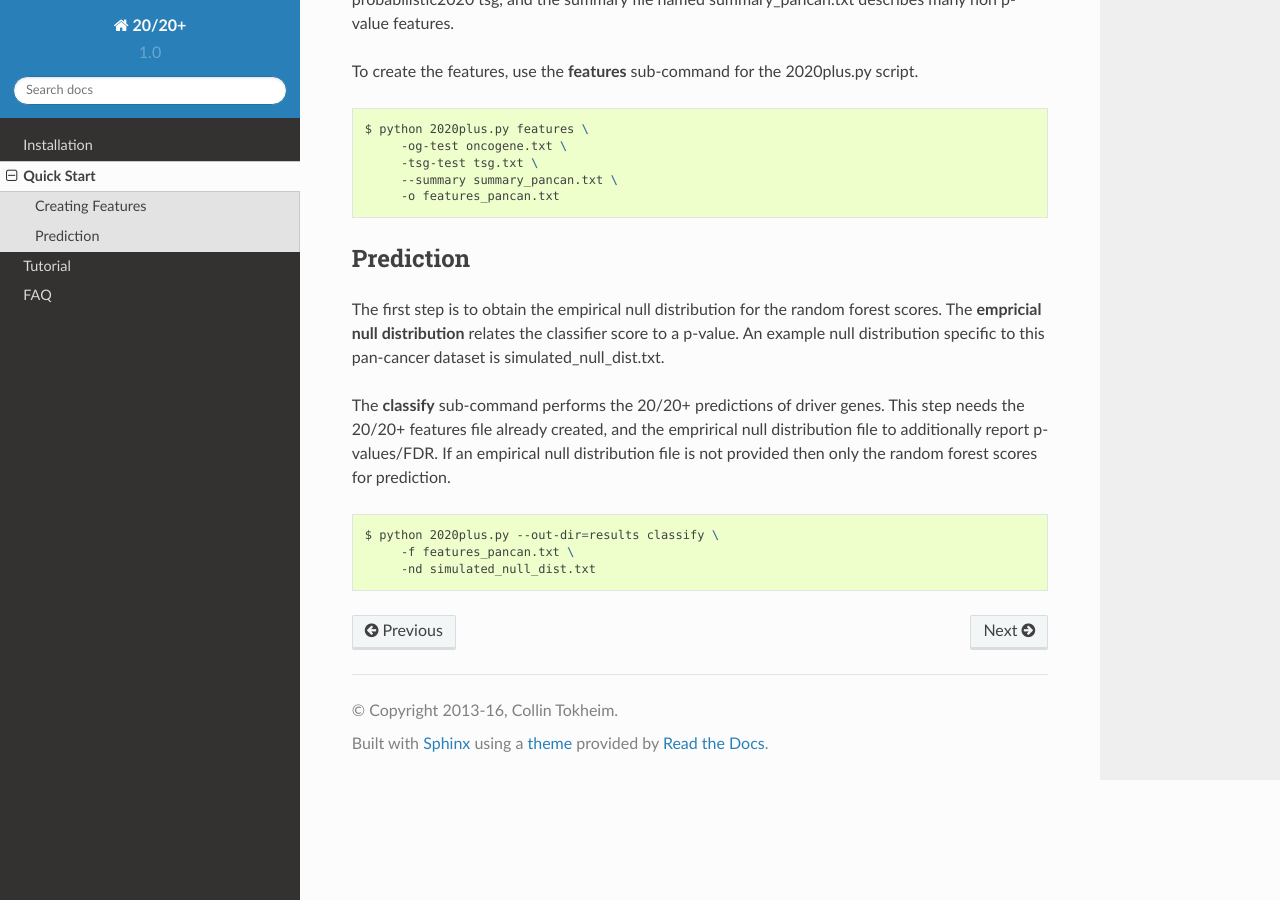
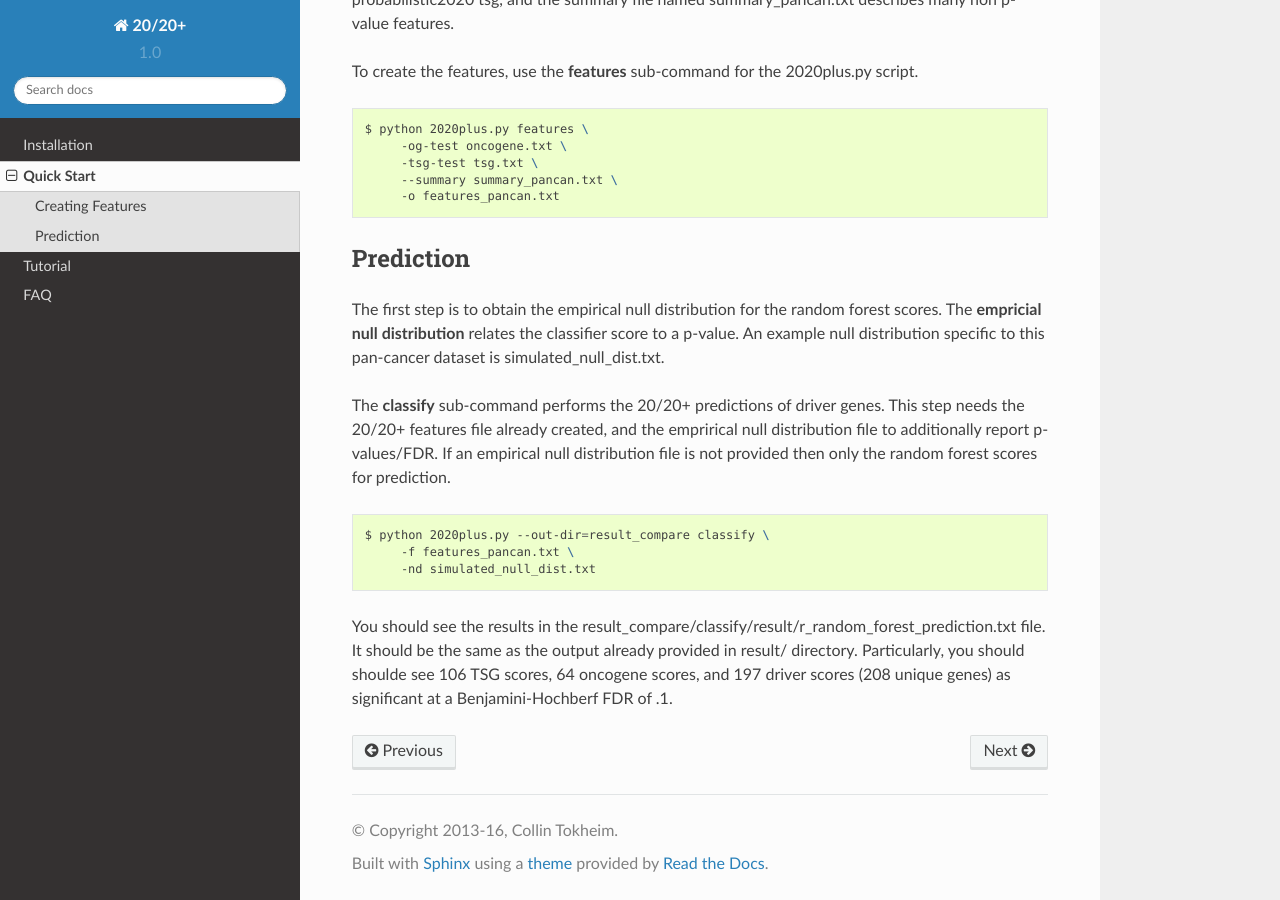
Before and after one commit to KarchinLab/2020plus, a Sphinx documentation site: the page built from doc/quickstart.rst, in a window 1280 px wide and 900 px high, scrolled down 520 px. Built offline with Sphinx 7.4.7 and the Read the Docs theme 2.0.0, drawn with Linux system fonts in a browser that asks for light colours.

Commit message:
Added text to compare results from user run to those expected in the final result provided to them

```diff
--- a/doc/quickstart.rst
+++ b/doc/quickstart.rst
@@ -51,6 +51,8 @@ forest scores for prediction.
 
 .. code-block:: bash
 
-   $ python 2020plus.py --out-dir=results classify \
+   $ python 2020plus.py --out-dir=result_compare classify \
         -f features_pancan.txt \
         -nd simulated_null_dist.txt
+
+You should see the results in the result_compare/classify/result/r_random_forest_prediction.txt file. It should be the same as the output already provided in result/ directory. Particularly, you should shoulde see 106 TSG scores, 64 oncogene scores, and 197 driver scores (208 unique genes) as significant at a Benjamini-Hochberf FDR of .1.
```
